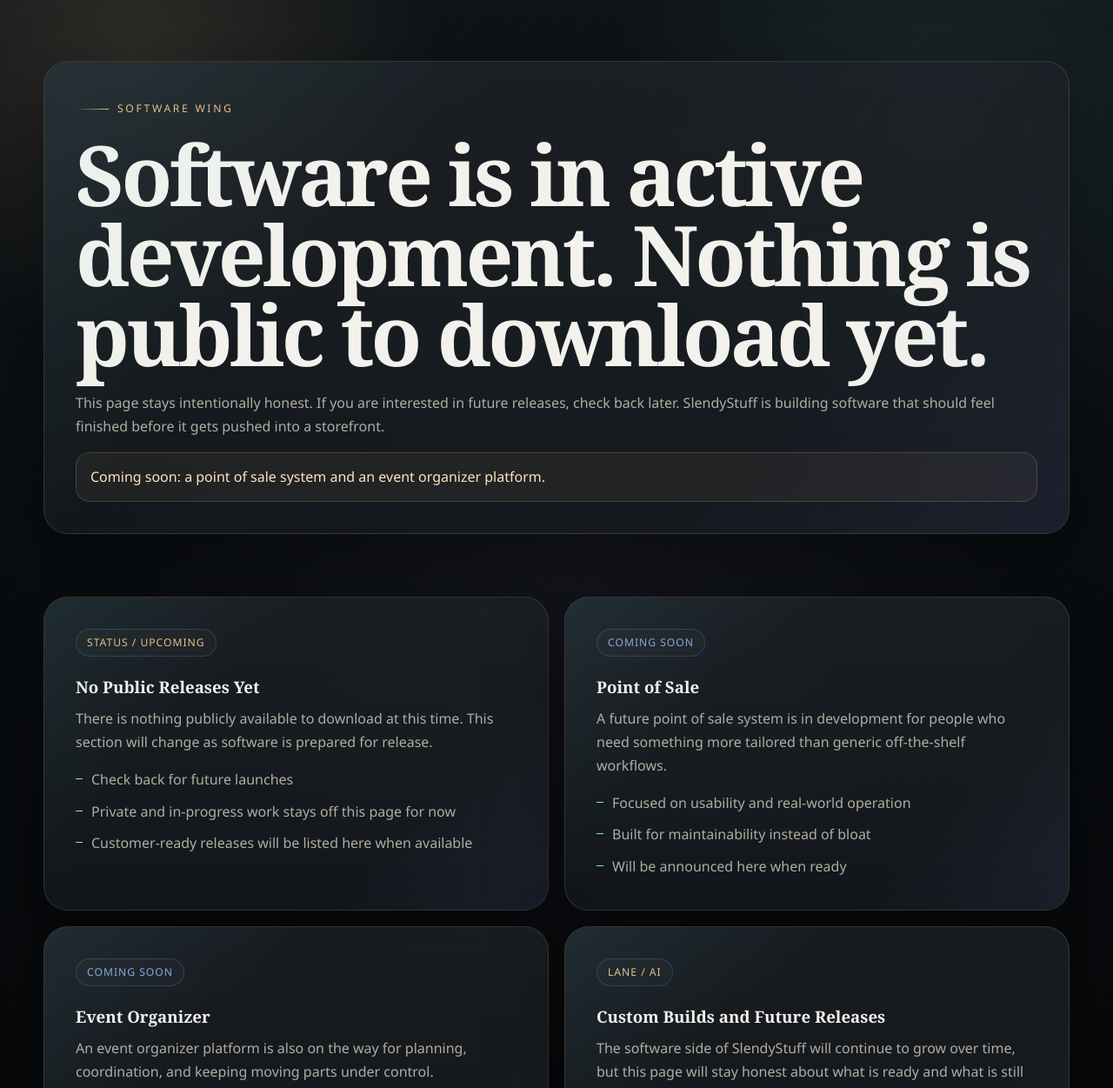
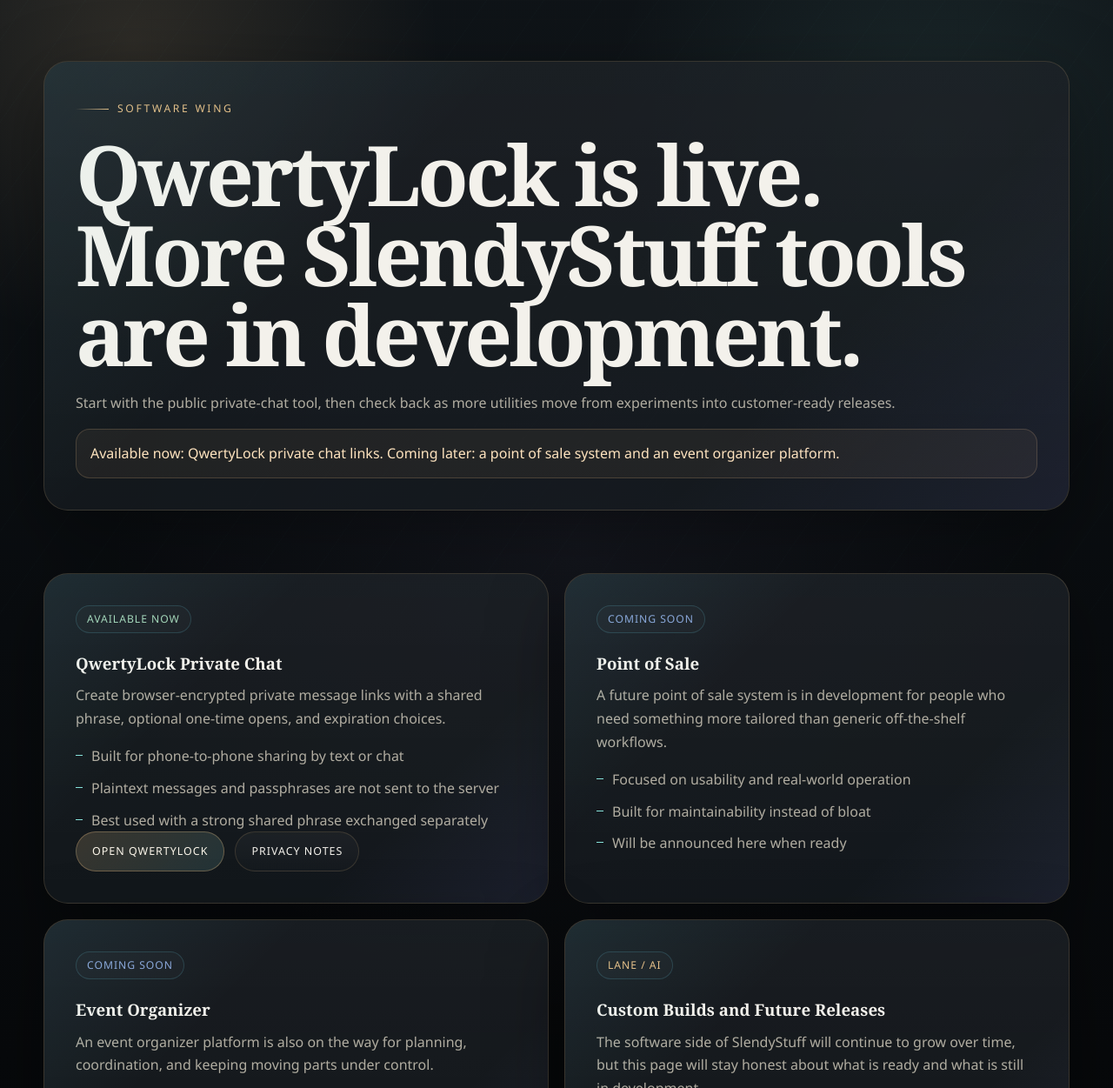
Before and after one commit to SlendermanHG/slendystuff.com, a website: page public/software.html in a window 1280 px wide. Shown: the part 94-1345 px from the top of the page at 87% size. Drawn offline with Linux system fonts and the light colour scheme.

Commit message:
Promote QwertyLock on public site

```diff
--- a/public/software.html
+++ b/public/software.html
@@ -5,8 +5,8 @@
   <meta name="viewport" content="width=device-width, initial-scale=1">
   <meta http-equiv="Content-Security-Policy" content="default-src 'self'; img-src 'self' data: https:; script-src 'self'; style-src 'self' 'unsafe-inline'; connect-src 'self'; font-src 'self' data: https:; object-src 'none'; base-uri 'self'; form-action 'self' mailto:; frame-ancestors 'none'">
   <meta name="referrer" content="strict-origin-when-cross-origin">
-  <title>Software | SlendyStuff</title>
-  <meta name="description" content="Explore SlendyStuff software direction: custom tools, bots, utilities, and niche experiments.">
+  <title>Software and Private Chat Tools | SlendyStuff</title>
+  <meta name="description" content="Explore SlendyStuff software, including QwertyLock private chat links plus upcoming point of sale and event organizer tools.">
   <link rel="stylesheet" href="/styles.css">
 </head>
 <body data-page="software">
@@ -24,6 +24,7 @@
         <a href="/about.html" data-page="about">About</a>
         <a href="/services.html" data-page="services">Services</a>
         <a href="/software.html" data-page="software">Software</a>
+        <a href="/r/" data-page="qwertylock">Private Chat</a>
         <a href="/reviews.html" data-page="reviews">Reviews</a>
         <a href="/community.html" data-page="community">Community</a>
         <a href="/contact.html" data-page="contact">Contact</a>
@@ -40,9 +41,9 @@
       <div class="page-shell">
         <article class="hero-panel" data-reveal>
           <div class="eyebrow">Software wing</div>
-          <h1>Software is in active development. Nothing is public to download yet.</h1>
-          <p>This page stays intentionally honest. If you are interested in future releases, check back later. SlendyStuff is building software that should feel finished before it gets pushed into a storefront.</p>
-          <div class="notice">Coming soon: a point of sale system and an event organizer platform.</div>
+          <h1>QwertyLock is live. More SlendyStuff tools are in development.</h1>
+          <p>Start with the public private-chat tool, then check back as more utilities move from experiments into customer-ready releases.</p>
+          <div class="notice">Available now: QwertyLock private chat links. Coming later: a point of sale system and an event organizer platform.</div>
         </article>
       </div>
     </section>
@@ -50,14 +51,18 @@
     <section class="section">
       <div class="page-shell software-grid">
         <article class="software-card" data-reveal>
-          <small class="status-tag pending">Status / upcoming</small>
-          <h3>No Public Releases Yet</h3>
-          <p>There is nothing publicly available to download at this time. This section will change as software is prepared for release.</p>
+          <small class="status-tag live">Available now</small>
+          <h3>QwertyLock Private Chat</h3>
+          <p>Create browser-encrypted private message links with a shared phrase, optional one-time opens, and expiration choices.</p>
           <ul class="list">
-            <li>Check back for future launches</li>
-            <li>Private and in-progress work stays off this page for now</li>
-            <li>Customer-ready releases will be listed here when available</li>
+            <li>Built for phone-to-phone sharing by text or chat</li>
+            <li>Plaintext messages and passphrases are not sent to the server</li>
+            <li>Best used with a strong shared phrase exchanged separately</li>
           </ul>
+          <div class="inline-actions">
+            <a class="button primary" href="/r/">Open QwertyLock</a>
+            <a class="button" href="/qwertylock-privacy.html">Privacy Notes</a>
+          </div>
         </article>
         <article class="software-card" data-reveal>
           <small class="status-tag process">Coming soon</small>
```
Also changed, not shown: public/about.html (+1 -0 lines), public/community.html (+1 -0 lines), public/contact.html (+1 -0 lines), public/index.html (+17 -1 lines), public/reviews.html (+1 -0 lines), public/services.html (+1 -0 lines).
